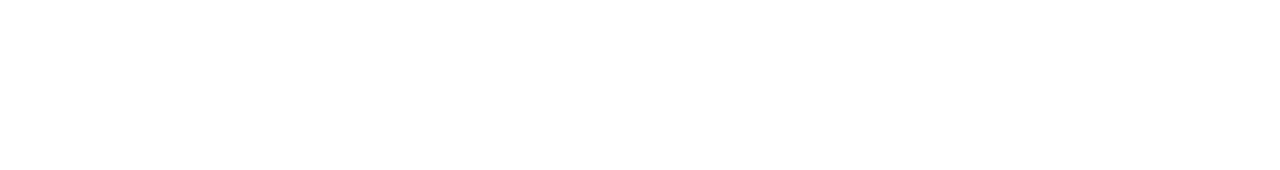
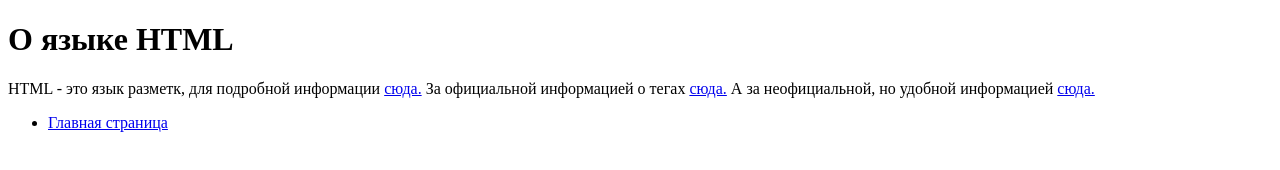
Before and after one commit to astrinde/school-123, a plain HTML site: page pages/verstka.html in a window 1280 px wide. Drawn offline with Linux system fonts and the light colour scheme.

Commit message:
Update verstka.html

```diff
--- a/pages/verstka.html
+++ b/pages/verstka.html
@@ -4,3 +4,15 @@
     <meta charset="UTF-8">
     <title>Верстка</title>
   </head>
+  <body>
+    <h1>О языке HTML</h1>
+    <p>HTML - это язык разметк, для подробной информации <a href="https://ru.wikipedia.org/wiki/HTML">сюда.</a>
+        За официальной информацией о тегах <a href="https://developer.mozilla.org/ru/docs/Web/HTML">сюда.</a>
+    А за неофициальной, но удобной информацией <a href="http://htmlbook.ru/html">сюда.</a></p>
+      <ul>
+          <li>
+      <a href="../index.html">Главная страница</a>
+      </li>
+    </ul>
+  </body>
+  </html>
```
